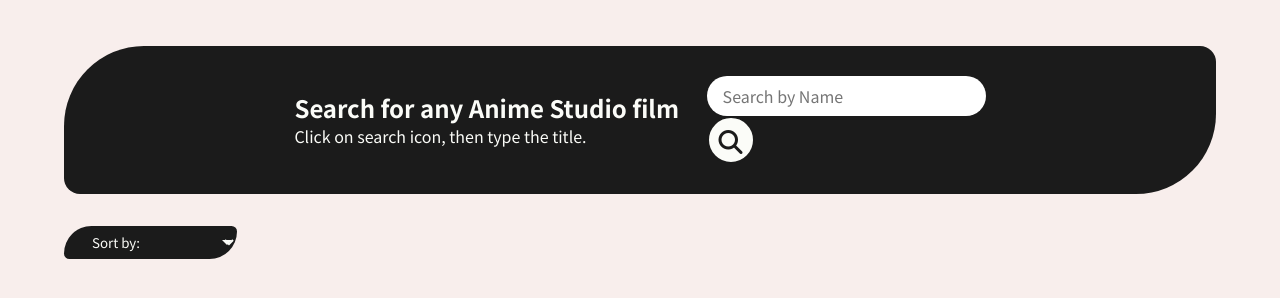
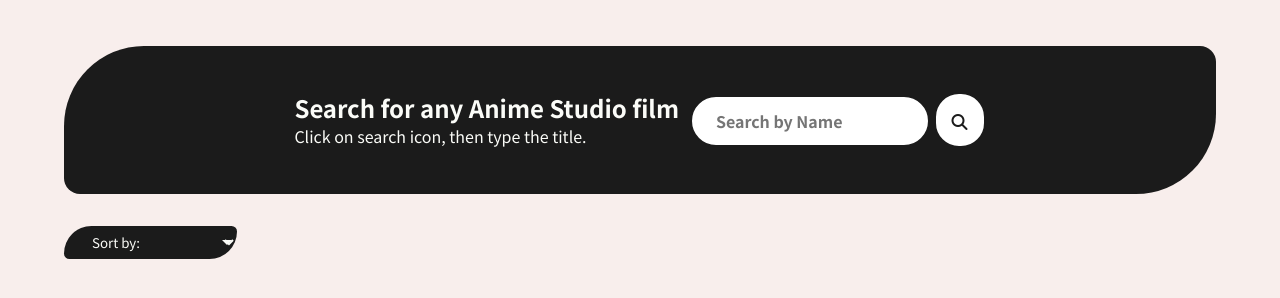
Before and after one commit to RyanCacicedo/AnimeStudio, a plain HTML site: page index.html in a window 1280 px wide. Shown: the part 786-1084 px from the top of the page. Drawn offline with Linux system fonts and the light colour scheme.

Commit message:
More debugging

```diff
--- a/index.html
+++ b/index.html
@@ -28,7 +28,7 @@
           </li>
           <li class="nav__link link__hover-effect">
             <a href="#browse" class="nav__link--browse" onclick="renderAnime(document.getElementById('anime__name').value)">Browse </a>
-          </li>
+        </li>
           <li>
             <a
               class="nav__link link__hover-effect"
@@ -74,7 +74,7 @@
                 <h1>Search for any Anime Studio film</h1>
                 <h3>Click on search icon, then type the title.</h3>
               </div>
-              <form id="search">
+              <form id="search" onsubmit="return false">
                 <input
                 id="anime__name"
                 type="text"
@@ -92,16 +92,19 @@
           </div>
         </div>
         <div class="sort__wrapper">
-          <select id="filter" onchange="renderAnime(document.getElementById('anime__name').value, this.value)">
+          <select id="filter" onchange="renderAnime(event)">
             <option value="" class="sort" disabled selected>Sort by:</option>
             <option value="ASCENDING_YEAR">Year, Ascending</option>
             <option value="DESCENDING_YEAR">Year, Descending</option>
             <option value="RATING">Rating</option>
           </select>
         </div>
+          <h2 class="anime__results"></h2>
+          <div class="anime__container"></div>
+          <div class="movies__wrapper">
+          </div>
+        </div>
       </div>
-      <div class="anime__results"></div>
-      <div class="anime__container"></div>
     </section>
   </body>
 </html>
--- a/style.css
+++ b/style.css
@@ -177,33 +177,27 @@ BROWSE
 }
 
 .search-bar {
+  padding: 12px 24px;
+  font-size: 16px;
+  font-weight: 700;
+  border-radius: 50px;
   width: 100%;
-  max-width: 400px;
-  font-size: 16px;
-  padding: 8px 16px;
-  border: none;
-  border-radius: 50px;
-  outline: none;
-  margin-right: 8px;
+  max-width: 240px;
+  color: #1b1b1b;
+  background-color: white;
+  transition: all 300ms ease;
+  border: 2px #1b1b1b solid;
 }
 
 .search-button {
-  width: 48px;
-  height: 48px;
-  border-radius: 50%;
-  background-color: #fbfcf8;
+  padding: 8px 16px;
+  font-size: 16px;
+  font-weight: 700;
+  border-radius: 25px;
+  color: #1b1b1b;
+  background-color: white;
+  transition: all 300ms ease;
   border: 2px #1b1b1b solid;
-  display: flex;
-  align-items: center;
-  justify-content: center;
-  color: #1b1b1b;
-  font-size: 24px;
-  transition: all 300ms ease;
-}
-
-.search-button:hover {
-  color: #fbfcf8;
-  opacity: .6;
 }
 
 .fa-magnifying-glass {
```
